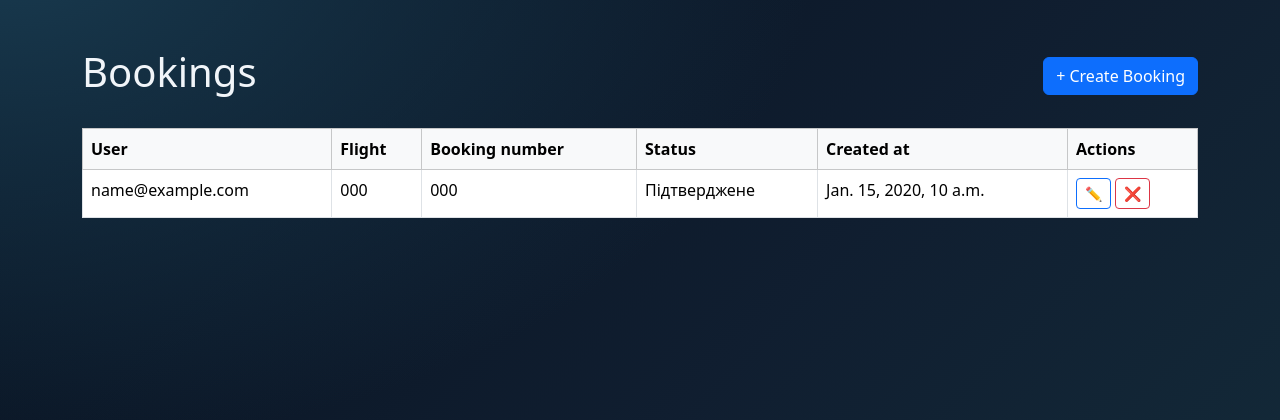
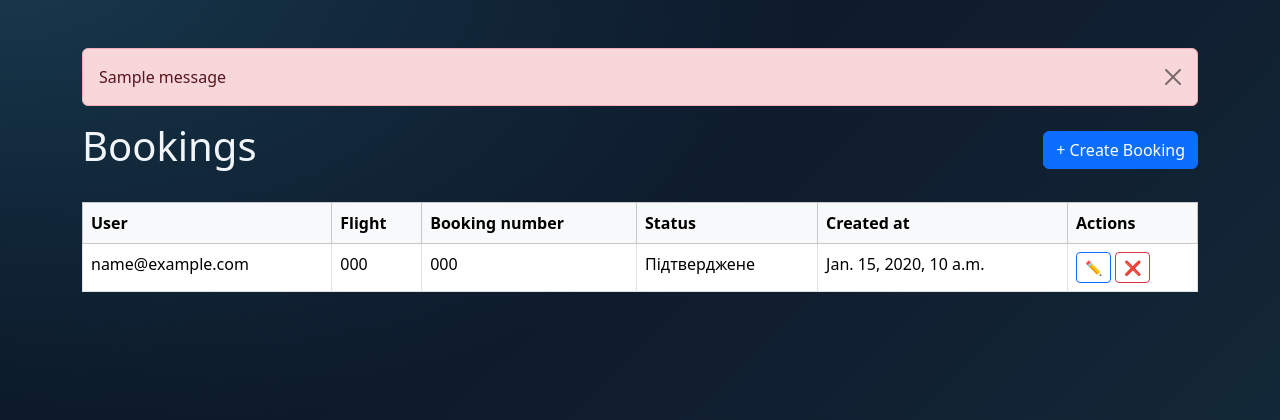
Before and after one commit to Elvira-zin/vezline, a Django app: page /bookings/ in a window 1280 px wide. Shown: the part 57-477 px from the top of the page. Run offline with Django 5.2, Linux system fonts and the light colour scheme; a user stored in the database is signed in; tables that the repository leaves empty hold one stand-in row (values such as "Sample post"); one stand-in notice (Sample message) is shown; parts of the project's set-up code (start-up, migrations or seed data) failed here and were passed over.

Commit message:
feat: prevent cancellation of past flight bookings

```diff
--- a/bookings/templates/booking/booking_list.html
+++ b/bookings/templates/booking/booking_list.html
@@ -5,6 +5,14 @@
 {% block content %}
 <div class="container mt-5">
 
+    {% if messages %}
+        {% for message in messages %}
+            <div class="alert alert-danger alert-{{ message.tags }} alert-dismissible fade show" role="alert">
+                {{ message }}
+                <button type="button" class="btn-close" data-bs-dismiss="alert" aria-label="Close"></button>
+            </div>
+        {% endfor %}
+    {% endif %}
     <div class="d-flex justify-content-between align-items-center mb-4">
         <h1>Bookings</h1>
         <a href="{% url 'booking-create' %}" class="btn btn-primary">
--- a/bookings/views/booking.py
+++ b/bookings/views/booking.py
@@ -1,7 +1,9 @@
 import uuid
 
+from django.contrib import messages
 from django.contrib.auth.decorators import login_required
 from django.shortcuts import render, redirect, get_object_or_404
+from django.utils import timezone
 
 from bookings.forms.booking import BookingForm
 from bookings.models import Booking
@@ -59,6 +61,13 @@ def booking_delete(request, pk):
     if booking.status == Booking.Status.CANCELLED:
         return redirect("booking-list")
 
+    if booking.flight.departure_time <= timezone.now():
+        messages.error(
+            request,
+            "You cannot cancel a booking after the flight has departed."
+        )
+        return redirect("booking-list")
+
     if request.method == "POST":
         booking.status = Booking.Status.CANCELLED
         booking.save(update_fields=["status"])
--- a/main/templates/main/base.html
+++ b/main/templates/main/base.html
@@ -68,6 +68,6 @@
 <main>
     {% block content %}{% endblock %}
 </main>
-
+<script src="https://cdn.jsdelivr.net/npm/bootstrap@5.3.3/dist/js/bootstrap.bundle.min.js"></script>
 </body>
 </html>
```
